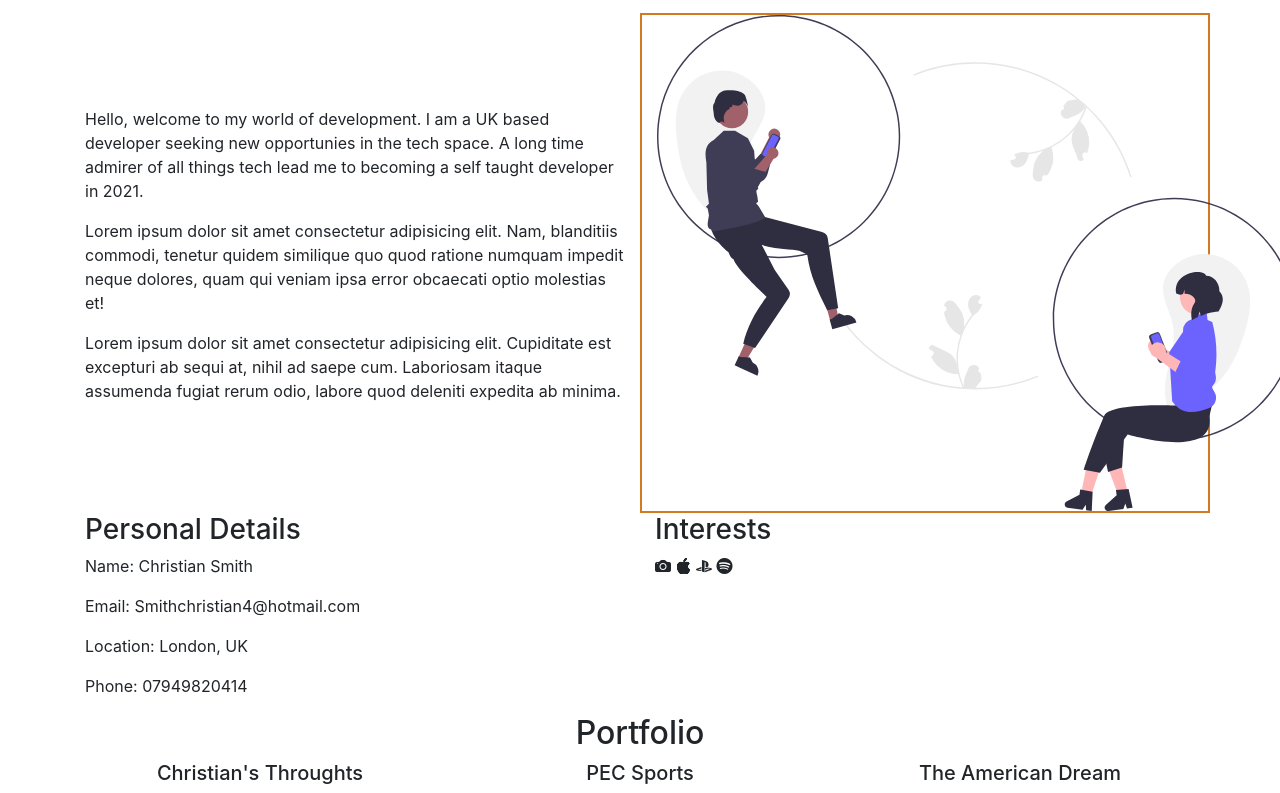
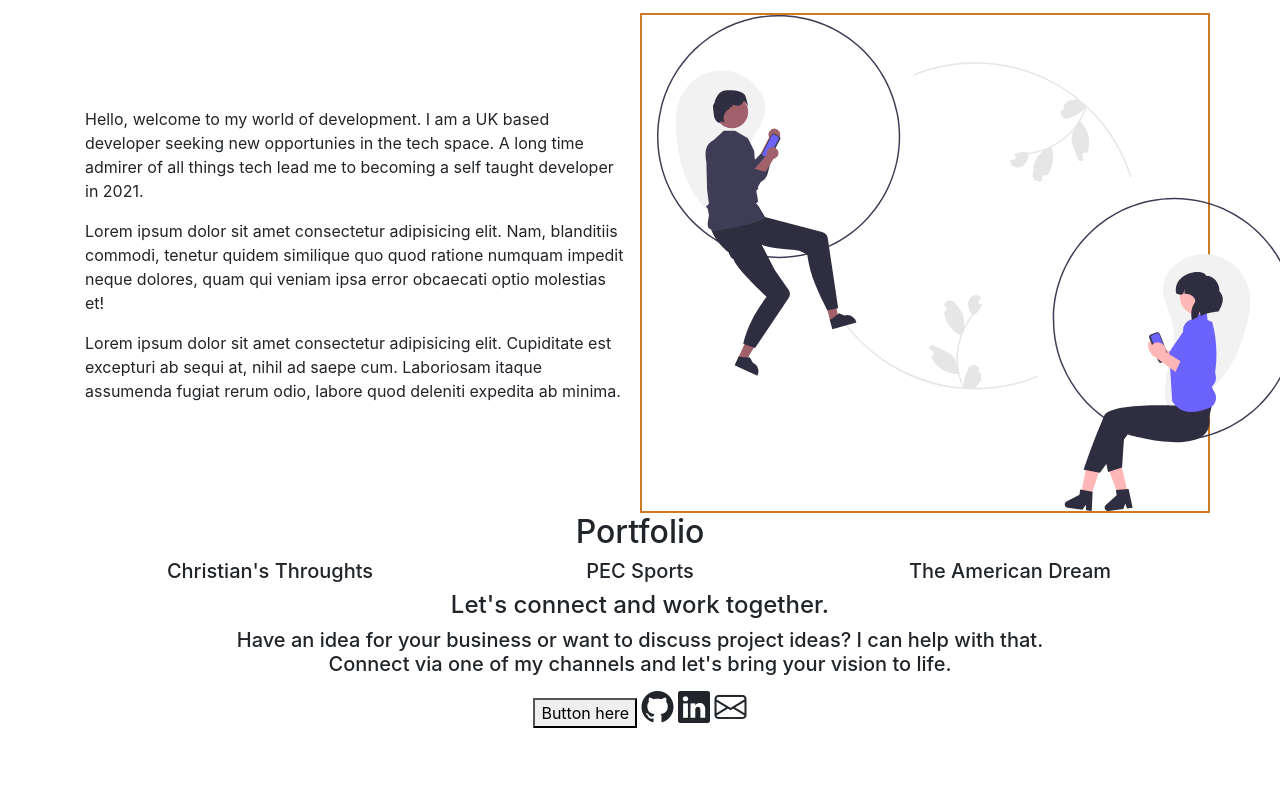
Before and after one commit to Aines25/Portfolio, a plain HTML site: page index.html in a window 1280 px wide. Shown: the part 904-1697 px from the top of the page. After the commit the page ends 1636 px from the top, so only its background shows below. Drawn offline with nearby package versions, Linux system fonts and the light colour scheme.

Commit message:
base content added, styling and rewording of lorem to be done

```diff
--- a/index.html
+++ b/index.html
@@ -131,41 +131,7 @@
                     <!-- End of about me text -->
                 </div>
 
-                <!-- About me personal info tags -->
 
-                <div class="row">
-                    <div class="col-6">
-                        <h3>Personal Details</h3>
-                    </div>
-
-                    <div class="col-6">
-                        <h3>Interests</h3>
-                    </div>
-                </div>
-
-                <!-- End of about me tags -->
-
-                <!-- About me info -->
-
-                <div class="row">
-                    <div class="col-6">
-                        <p>Name: Christian Smith</p>
-                        <p>Email: Smithchristian4@hotmail.com</p>
-                        <p>Location: London, UK</p>
-                        <p>Phone: 07949820414</p>
-                    </div>
-
-                    <div class="col-6">
-                        <i class="bi bi-camera-fill"></i>
-                        <i class="bi bi-apple"></i>
-                        <i class="bi bi-playstation"></i>
-                        <i class="bi bi-spotify"></i>
-                    </div>
-                </div>
-
-
-            </div>
-            <!-- End of about me  -->
 
             <!-- Portfolio start -->
 
@@ -188,6 +154,23 @@
                 </div>
             </div>
 
+            <!-- Portfolio end -->
+
+            <!-- Contact start -->
+
+            <div class="container text-center">
+                <div class="row">
+                    <div class="col">
+                        <h4>Let's connect and work together.</h4>
+                        <h5>Have an idea for your business or want to discuss project ideas? I can help with that. <br> Connect via one of my channels and let's bring your vision to life.</h5>
+                        <button>Button here</button>
+                        <i class="bi bi-github" style="font-size: 2rem;"></i>
+                        <i class="bi bi-linkedin" style="font-size: 2rem;"></i>
+                        <i class="bi bi-envelope" style="font-size: 2rem;"></i>
+                    </div>
+                </div>
+            </div>
+
 
 
 
```
